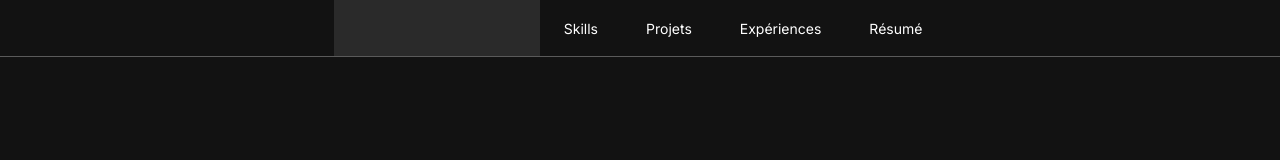
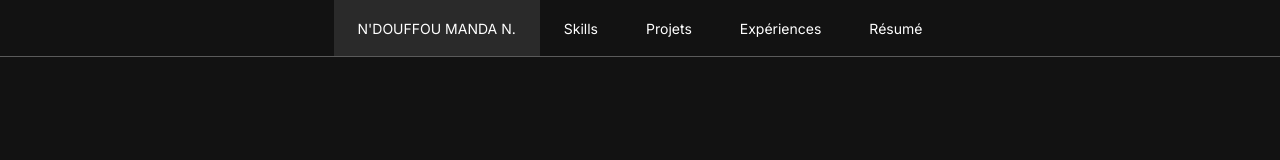
Before and after one commit to Nazaire02/portfolio_angular, an Angular app: page / in a window 1280 px wide. In both pictures the pointer is over the element "N'DOUFFOU MANDA N.". Shown: the top 160 px of the page. Built offline with nearby package versions, Linux system fonts and the light colour scheme.

Commit message:
nav text

```diff
--- a/src/app/components/main/main.component.scss
+++ b/src/app/components/main/main.component.scss
@@ -31,7 +31,6 @@
 }
 
 .menu div:hover {
-  background-color: white;
-  opacity: 0.1;
+  background-color: rgba(255, 255, 255, 0.1);
   border: none;
 }
```
